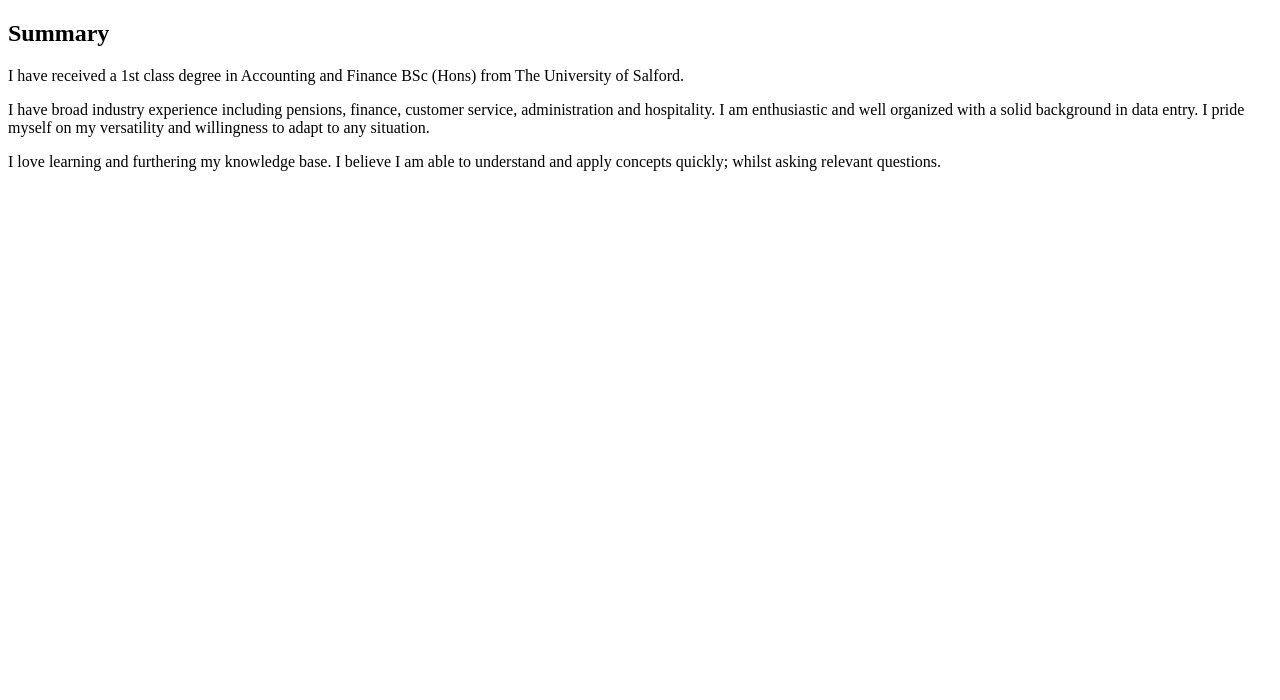
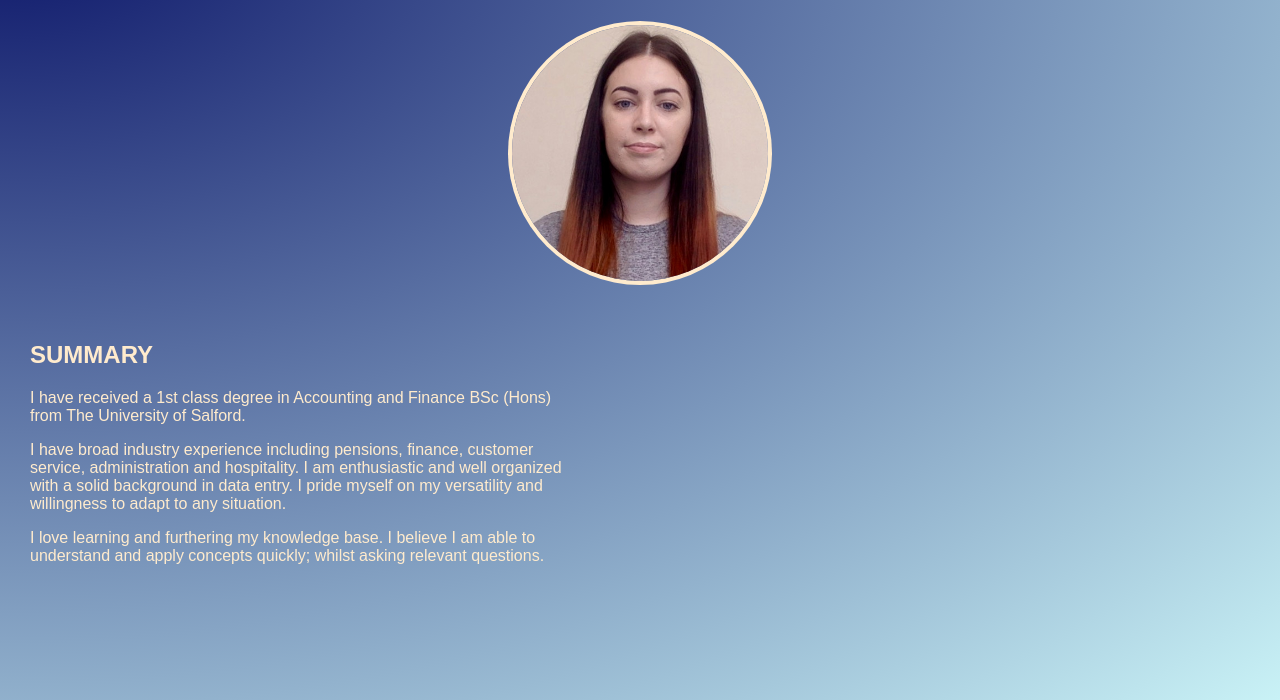
Before and after one commit to emilynorris/EmilyNorrisPortfolio, a plain HTML site: page index.html in a window 1280 px wide. Shown: the part 100-800 px from the top of the page. Drawn offline with Linux system fonts and the light colour scheme; the site is published under a folder, as on GitHub Pages, so addresses that start at the root find nothing.

Commit message:
linked images and css

```diff
--- a/index.html
+++ b/index.html
@@ -5,12 +5,12 @@
     <meta http-equiv="X-UA-Compatible" content="IE=edge">
     <meta name="viewport" content="width=device-width, initial-scale=1.0">
     <title>Emily's CV</title>
-    <link href="/style.css" rel="stylesheet">
+    <link href="style.css" rel="stylesheet">
 </head>
 <body>
   <h1>Emily Norris</h1>
 
-  <img src="/Images/ProfilePicture.jpeg">
+  <img src="Images/ProfilePicture.jpeg">
 
   <div>
       <h2>Summary</h2>
```
